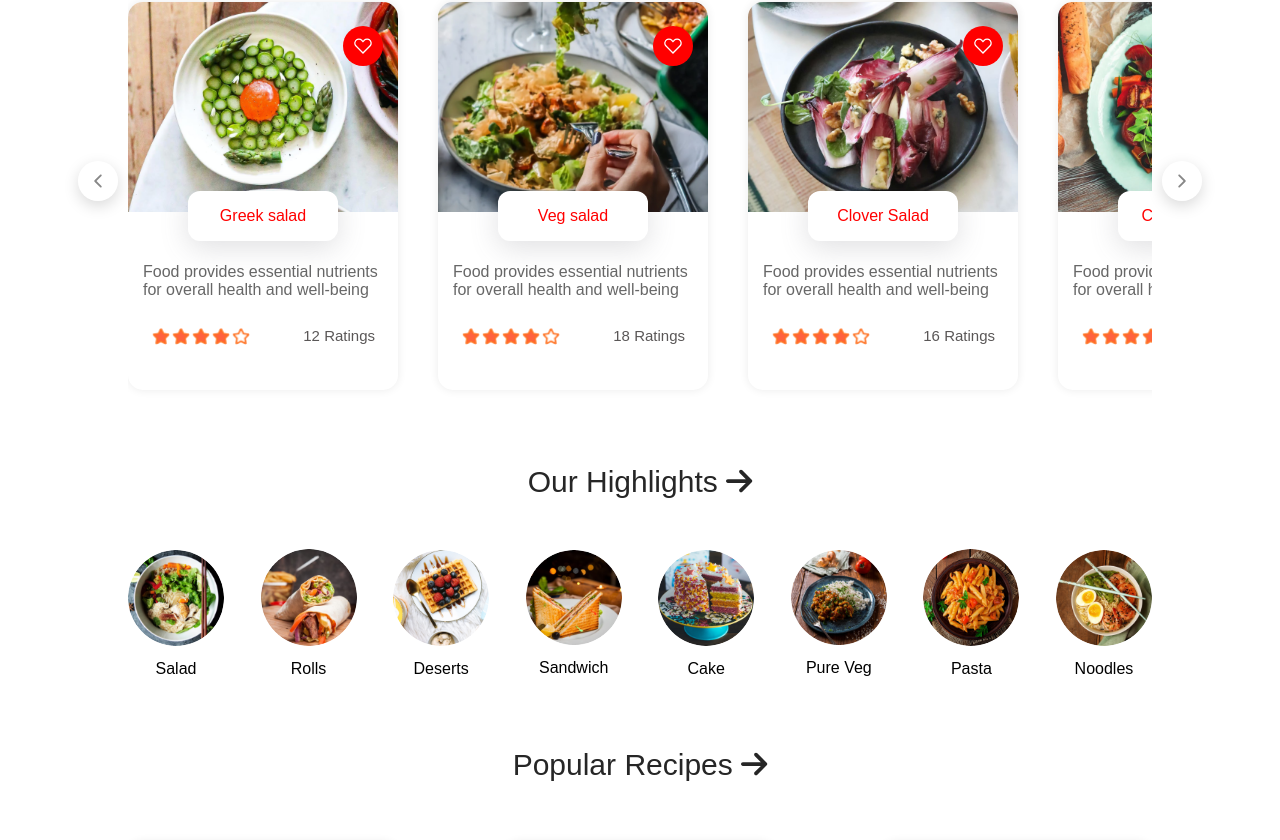
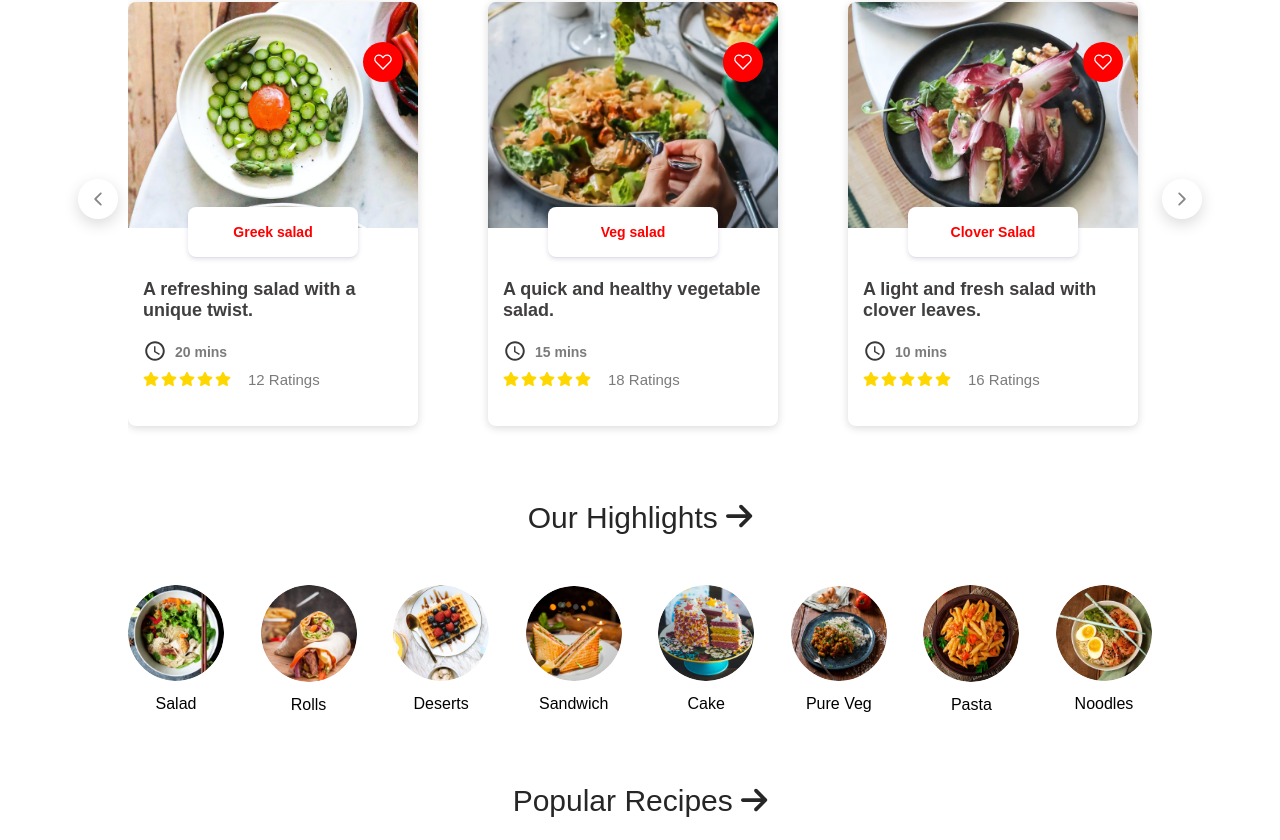
Before and after one commit to sneha-at-hub/recipe-sharing-application, a React (Vite) app in the folder frontend/: page / in a window 1280 px wide. Shown: the part 337-1177 px from the top of the page. Built offline with nearby package versions, Linux system fonts and the light colour scheme.

Commit message:
popular recipes

```diff
--- a/frontend/src/assets/assets.js
+++ b/frontend/src/assets/assets.js
@@ -124,8 +124,10 @@ export const food_list = [
             name: "Greek salad",
             image: food_1,
             ratings: 12,
-        description: "Food provides essential nutrients for overall health and well-being",
-        category: "Salad"
+            description: "Slow Cooker Texas Pulled Ham Burger",
+            category: "Salad",
+            cooking_time: "20 mins",
+            subtitle: "A refreshing salad with a unique twist."
         },
         {
             _id: "2",
@@ -133,77 +135,109 @@ export const food_list = [
             image: food_2,
             ratings: 18,
             description: "Food provides essential nutrients for overall health and well-being",
-        category: "Salad"
-    }, {
+            category: "Salad",
+            cooking_time: "15 mins",
+            subtitle: "A quick and healthy vegetable salad."
+        },
+        {
             _id: "3",
             name: "Clover Salad",
             image: food_3,
             ratings: 16,
             description: "Food provides essential nutrients for overall health and well-being",
-        category: "Salad"
-    }, {
+            category: "Salad",
+            cooking_time: "10 mins",
+            subtitle: "A light and fresh salad with clover leaves."
+        },
+        {
             _id: "4",
             name: "Chicken Salad",
             image: food_4,
             ratings: 24,
             description: "Food provides essential nutrients for overall health and well-being",
-        category: "Salad"
-    }, {
+            category: "Salad",
+            cooking_time: "25 mins",
+            subtitle: "A hearty salad with tender chicken pieces."
+        },
+        {
             _id: "5",
             name: "Lasagna Rolls",
             image: food_5,
             ratings: 14,
             description: "Food provides essential nutrients for overall health and well-being",
-        category: "Rolls"
-    }, {
+            category: "Rolls",
+            cooking_time: "45 mins",
+            subtitle: "Savory lasagna rolls filled with cheese and meat."
+        },
+        {
             _id: "6",
             name: "Peri Peri Rolls",
             image: food_6,
             ratings: 12,
             description: "Food provides essential nutrients for overall health and well-being",
-        category: "Rolls"
-    }, {
+            category: "Rolls",
+            cooking_time: "30 mins",
+            subtitle: "Spicy peri peri rolls with a kick."
+        },
+        {
             _id: "7",
             name: "Chicken Rolls",
             image: food_7,
             ratings: 20,
             description: "Food provides essential nutrients for overall health and well-being",
-        category: "Rolls"
-    }, {
+            category: "Rolls",
+            cooking_time: "35 mins",
+            subtitle: "Tender chicken rolls with savory spices."
+        },
+        {
             _id: "8",
             name: "Veg Rolls",
             image: food_8,
             ratings: 15,
             description: "Food provides essential nutrients for overall health and well-being",
-        category: "Rolls"
-    }, {
+            category: "Rolls",
+            cooking_time: "25 mins",
+            subtitle: "Vegetarian rolls filled with fresh vegetables."
+        },
+        {
             _id: "9",
             name: "Ripple Ice Cream",
             image: food_9,
             ratings: 14,
             description: "Food provides essential nutrients for overall health and well-being",
-        category: "Deserts"
-    }, {
+            category: "Deserts",
+            cooking_time: "No cooking required",
+            subtitle: "Delicious ripple ice cream with a creamy texture."
+        },
+        {
             _id: "10",
             name: "Fruit Ice Cream",
             image: food_10,
             ratings: 22,
             description: "Food provides essential nutrients for overall health and well-being",
-        category: "Deserts"
-    }, {
+            category: "Deserts",
+            cooking_time: "No cooking required",
+            subtitle: "Refreshing fruit-flavored ice cream."
+        },
+        {
             _id: "11",
             name: "Jar Ice Cream",
             image: food_11,
             ratings: 10,
             description: "Food provides essential nutrients for overall health and well-being",
-        category: "Deserts"
-    }, {
+            category: "Deserts",
+            cooking_time: "No cooking required",
+            subtitle: "Ice cream served in a jar for a fun twist."
+        },
+        {
             _id: "12",
             name: "Vanilla Ice Cream",
             image: food_12,
             ratings: 12,
             description: "Food provides essential nutrients for overall health and well-being",
-        category: "Deserts"
+            category: "Deserts",
+            cooking_time: "No cooking required",
+            subtitle: "Classic vanilla ice cream with a smooth flavor."
         },
         {
             _id: "13",
@@ -211,7 +245,9 @@ export const food_list = [
             image: food_13,
             ratings: 12,
             description: "Food provides essential nutrients for overall health and well-being",
-        category: "Sandwich"
+            category: "Sandwich",
+            cooking_time: "20 mins",
+            subtitle: "A hearty chicken sandwich with fresh ingredients."
         },
         {
             _id: "14",
@@ -219,77 +255,109 @@ export const food_list = [
             image: food_14,
             ratings: 18,
             description: "Food provides essential nutrients for overall health and well-being",
-        category: "Sandwich"
-    }, {
+            category: "Sandwich",
+            cooking_time: "15 mins",
+            subtitle: "A delicious vegan sandwich packed with flavors."
+        },
+        {
             _id: "15",
             name: "Grilled Sandwich",
             image: food_15,
             ratings: 16,
             description: "Food provides essential nutrients for overall health and well-being",
-        category: "Sandwich"
-    }, {
+            category: "Sandwich",
+            cooking_time: "25 mins",
+            subtitle: "Crispy grilled sandwich with a savory filling."
+        },
+        {
             _id: "16",
             name: "Bread Sandwich",
             image: food_16,
             ratings: 24,
             description: "Food provides essential nutrients for overall health and well-being",
-        category: "Sandwich"
-    }, {
+            category: "Sandwich",
+            cooking_time: "20 mins",
+            subtitle: "Simple and satisfying bread sandwich."
+        },
+        {
             _id: "17",
             name: "Cup Cake",
             image: food_17,
             ratings: 14,
             description: "Food provides essential nutrients for overall health and well-being",
-        category: "Cake"
-    }, {
+            category: "Cake",
+            cooking_time: "30 mins",
+            subtitle: "Sweet and moist cupcakes with a variety of flavors."
+        },
+        {
             _id: "18",
             name: "Vegan Cake",
             image: food_18,
             ratings: 12,
             description: "Food provides essential nutrients for overall health and well-being",
-        category: "Cake"
-    }, {
+            category: "Cake",
+            cooking_time: "40 mins",
+            subtitle: "Delicious vegan cake with a rich texture."
+        },
+        {
             _id: "19",
             name: "Butterscotch Cake",
             image: food_19,
             ratings: 20,
             description: "Food provides essential nutrients for overall health and well-being",
-        category: "Cake"
-    }, {
+            category: "Cake",
+            cooking_time: "45 mins",
+            subtitle: "Rich and creamy butterscotch cake."
+        },
+        {
             _id: "20",
             name: "Sliced Cake",
             image: food_20,
             ratings: 15,
             description: "Food provides essential nutrients for overall health and well-being",
-        category: "Cake"
-    }, {
+            category: "Cake",
+            cooking_time: "35 mins",
+            subtitle: "Cake slices perfect for any occasion."
+        },
+        {
             _id: "21",
-        name: "Garlic Mushroom ",
+            name: "Garlic Mushroom",
             image: food_21,
             ratings: 14,
             description: "Food provides essential nutrients for overall health and well-being",
-        category: "Pure Veg"
-    }, {
+            category: "Pure Veg",
+            cooking_time: "25 mins",
+            subtitle: "Savory garlic mushrooms with a rich flavor."
+        },
+        {
             _id: "22",
             name: "Fried Cauliflower",
             image: food_22,
             ratings: 22,
             description: "Food provides essential nutrients for overall health and well-being",
-        category: "Pure Veg"
-    }, {
+            category: "Pure Veg",
+            cooking_time: "20 mins",
+            subtitle: "Crispy fried cauliflower with a tangy seasoning."
+        },
+        {
             _id: "23",
             name: "Mix Veg Pulao",
             image: food_23,
             ratings: 10,
             description: "Food provides essential nutrients for overall health and well-being",
-        category: "Pure Veg"
-    }, {
+            category: "Pure Veg",
+            cooking_time: "30 mins",
+            subtitle: "Flavorful mix vegetable pulao with aromatic spices."
+        },
+        {
             _id: "24",
             name: "Rice Zucchini",
             image: food_24,
             ratings: 12,
             description: "Food provides essential nutrients for overall health and well-being",
-        category: "Pure Veg"
+            category: "Pure Veg",
+            cooking_time: "20 mins",
+            subtitle: "A wholesome dish with rice and zucchini."
         },
         {
             _id: "25",
@@ -297,7 +365,9 @@ export const food_list = [
             image: food_25,
             ratings: 12,
             description: "Food provides essential nutrients for overall health and well-being",
-        category: "Pasta"
+            category: "Pasta",
+            cooking_time: "25 mins",
+            subtitle: "Creamy pasta with melted cheese."
         },
         {
             _id: "26",
@@ -305,48 +375,68 @@ export const food_list = [
             image: food_26,
             ratings: 18,
             description: "Food provides essential nutrients for overall health and well-being",
-        category: "Pasta"
-    }, {
+            category: "Pasta",
+            cooking_time: "30 mins",
+            subtitle: "Tomato-based pasta with fresh herbs."
+        },
+        {
             _id: "27",
             name: "Creamy Pasta",
             image: food_27,
             ratings: 16,
             description: "Food provides essential nutrients for overall health and well-being",
-        category: "Pasta"
-    }, {
+            category: "Pasta",
+            cooking_time: "35 mins",
+            subtitle: "Rich and creamy pasta with a blend of flavors."
+        },
+        {
             _id: "28",
             name: "Chicken Pasta",
             image: food_28,
             ratings: 24,
             description: "Food provides essential nutrients for overall health and well-being",
-        category: "Pasta"
-    }, {
+            category: "Pasta",
+            cooking_time: "40 mins",
+            subtitle: "Hearty pasta with tender chicken pieces."
+        },
+        {
             _id: "29",
             name: "Buttter Noodles",
             image: food_29,
             ratings: 14,
             description: "Food provides essential nutrients for overall health and well-being",
-        category: "Noodles"
-    }, {
+            category: "Noodles",
+            cooking_time: "20 mins",
+            subtitle: "Flavorful buttered noodles."
+        },
+        {
             _id: "30",
             name: "Veg Noodles",
             image: food_30,
             ratings: 12,
             description: "Food provides essential nutrients for overall health and well-being",
-        category: "Noodles"
-    }, {
+            category: "Noodles",
+            cooking_time: "15 mins",
+            subtitle: "Vegetable noodles with a light seasoning."
+        },
+        {
             _id: "31",
             name: "Somen Noodles",
             image: food_31,
             ratings: 20,
             description: "Food provides essential nutrients for overall health and well-being",
-        category: "Noodles"
-    }, {
+            category: "Noodles",
+            cooking_time: "10 mins",
+            subtitle: "Light and delicate somen noodles."
+        },
+        {
             _id: "32",
             name: "Cooked Noodles",
             image: food_32,
             ratings: 15,
             description: "Food provides essential nutrients for overall health and well-being",
-        category: "Noodles"
+            category: "Noodles",
+            cooking_time: "25 mins",
+            subtitle: "Tender noodles cooked to perfection."
         }
-]
+    ];
--- a/frontend/src/components/FoodItem/FoodItem.css
+++ b/frontend/src/components/FoodItem/FoodItem.css
@@ -1,8 +1,8 @@
 .food-item {
     width:400px; /* Set a fixed width for a larger card */
     margin: 20px auto; /* Center the card and add some spacing */
-    border-radius: 15px;
-    box-shadow: 0px 0px 10px #00000015;
+    border-radius: 8px;
+    box-shadow: rgba(0, 0, 0, 0.15) 0px 2px 8px;
     transition: 0.3s;
     animation: fadeIn 1s;
     padding: 0 0 20px;
@@ -12,8 +12,8 @@
 }
 
 .food-item-image{
-    width: 270px;
-    border-radius: 15px 15px 0px 0px;
+    width: 290px;
+    border-radius: 8px 8px 0px 0px;
 
 }
 
@@ -31,24 +31,35 @@
     position: relative;
     top: -40px;
     height: 50px;
-    border-radius: 12px;
+    border-radius: 8px;
     background-color: rgb(255, 255, 255);
-    width: 150px;
+    width: 170px;
     align-items: center;
-    box-shadow: rgba(100, 100, 111, 0.2) 0px 7px 29px 0px;
+    box-shadow: rgba(50, 50, 105, 0.15) 0px 2px 5px 0px, rgba(0, 0, 0, 0.05) 0px 1px 1px 0px;
 }
 
 .food-item-name-rating p {
-    font-size: 16px;
-    color: red;
-    font-weight: 500;
+    font-size: 14px;
+    color: rgb(255, 0, 0);
+    font-weight: bold;
 
 
 }
+.food-item-stars .star {
+    color: gold;
+    font-size: 1rem;
+    margin-right: 2px;
+  }
+
+  .food-item-ratings {
+    margin-left: 10px;
+    color: #333;
+  }
 
 .food-item-desc{
-    color: #676767;
-    font-size: 16px;
+    color: #413e3e;
+    font-size: 18px;
+    font-weight: 600;
 
 }
 
@@ -81,17 +92,36 @@
 
 .one-div{
     display: flex;
-    margin-top: 20px;
-    justify-content: space-between;
-    padding: 8px;
+    margin-top: 8px;
+    gap: 5px;
+    padding:0;
 
 }
 
 .food-item-ratings{
     font-size: 15px;
-    color: #5a5757;
+    color: #7c7b7b;
 }
 .one-div img{
     width: 100px;
     height: 20px;
 }
+
+.food-item-time-container{
+    margin-top: 18px;
+    display: flex;
+    gap: 8px;
+    align-items:center;
+}
+
+.food-item-time{
+    color:   #7c7b7b;
+    font-size: 14px;
+    margin-top: 2px;
+    font-weight: 600;
+}
+.time{
+    font-size: 24px;
+    color: #242424;
+
+}
--- a/frontend/src/components/FoodItem/FoodItem.jsx
+++ b/frontend/src/components/FoodItem/FoodItem.jsx
@@ -1,16 +1,33 @@
-import  { useState } from 'react';
+import { useState } from 'react';
 import './FoodItem.css';
-import { VscHeartFilled } from "react-icons/vsc";
-import { VscHeart } from "react-icons/vsc";
-import { assets } from '../../assets/assets'; // Ensure the path and assets structure are correct
+import { VscHeartFilled, VscHeart } from "react-icons/vsc";
+import { IoMdTime } from "react-icons/io";
+import { FaStar, FaStarHalfAlt, FaRegStar } from "react-icons/fa"; // Import star icons including empty star
 
-const FoodItem = ({ id, name, ratings, description, image }) => {
+const FoodItem = ({ id, name, ratings, description, image,time }) => {
   // State to manage whether the heart is filled or not
   const [isHeartFilled, setIsHeartFilled] = useState(false);
 
   // Toggle the heart icon state
   const handleHeartClick = () => {
     setIsHeartFilled(!isHeartFilled);
+  };
+
+  // Function to render stars based on ratings
+  const renderStars = (ratings) => {
+    const stars = [];
+
+    for (let i = 1; i <= 5; i++) {
+      if (i <= ratings) {
+        stars.push(<FaStar key={i} className="star" />); // Full star
+      } else if (i === Math.ceil(ratings) && ratings % 1 !== 0) {
+        stars.push(<FaStarHalfAlt key={i} className="star" />); // Half star
+      } else {
+        stars.push(<FaRegStar key={i} className="star" />); // Empty star
+      }
+    }
+
+    return stars;
   };
 
   return (
@@ -28,8 +45,14 @@ const FoodItem = ({ id, name, ratings, description, image }) => {
           <p>{name}</p>
         </div>
         <p className="food-item-desc">{description}</p>
+        <div className="food-item-time-container">
+        <IoMdTime className='time' />
+        <p className="food-item-time">{time}</p>
+        </div>
         <div className="one-div">
-          <img src={assets.rating_starts} alt="Rating stars" />
+          <div className="food-item-stars">
+            {renderStars(ratings)} {/* Render the stars based on ratings */}
+          </div>
           <p className="food-item-ratings">{ratings} Ratings</p>
         </div>
       </div>
--- a/frontend/src/components/Header/Header.jsx
+++ b/frontend/src/components/Header/Header.jsx
@@ -1,8 +1,10 @@
 import './Header.css'
+import '../../assets/assets'
 
 const Header = () => {
   return (
     <div className='header'>
+
 
     </div>
   )
--- a/frontend/src/components/Popular/Popular.css
+++ b/frontend/src/components/Popular/Popular.css
@@ -1,6 +1,6 @@
 .popular-container {
   width: 90%;
-  max-width: 1200px;
+
   margin: 0 auto;
   padding: 20px;
 }
@@ -20,10 +20,15 @@
 .popular-grid {
   display: flex;
   flex-wrap: wrap;
-  gap: 20px;
+  gap: 40px;
 }
 
 .popular-grid > div {
   flex: 0 0 calc(22% - 20px); /* Reduced width for slightly smaller boxes */
   box-sizing: border-box;
 }
+
+.another {
+  width: 1000px;
+  background-color: #ff0000;
+}
--- a/frontend/src/components/Popular/Popular.jsx
+++ b/frontend/src/components/Popular/Popular.jsx
@@ -20,8 +20,9 @@ const Popular = () => {
             id={food.id}
             name={food.name}
             ratings={food.ratings}
-            description={food.description}
+            description={food.subtitle}
             image={food.image}
+
           />
         ))}
       </div>
--- a/frontend/src/components/RecipeCard/RecipeCard.css
+++ b/frontend/src/components/RecipeCard/RecipeCard.css
@@ -37,7 +37,7 @@ h1:hover{
 .food-display-list {
     display: flex;
     overflow-x: scroll; /* Enables horizontal scroll */
-    gap: 40px;
+    gap: 70px;
     padding: 5px 0; /* Adds some spacing around the items */
     scroll-behavior: smooth; /* Smooth scrolling */
 }
--- a/frontend/src/components/RecipeCard/RecipeCard.jsx
+++ b/frontend/src/components/RecipeCard/RecipeCard.jsx
@@ -42,7 +42,8 @@ const RecipeCard = ({ category }) => {
                 key={index}
                 id={item._id}
                 name={item.name}
-                description={item.description}
+                description={item.subtitle}
+                time = {item.cooking_time}
                 ratings={item.ratings}
                 image={item.image}
               />
--- a/frontend/src/pages/Home/Home.jsx
+++ b/frontend/src/pages/Home/Home.jsx
@@ -13,14 +13,9 @@ const Home = () => {
     const [category, setCategory] = useState("All");
   return (
     <div>
-
         <RecipeCard category={category} setCategory={setCategory}/>
         <Explore/>
         <Popular />
-
-
-
-
 
     </div>
   )
```
Lines whose indentation alone changed are shown as unchanged.
